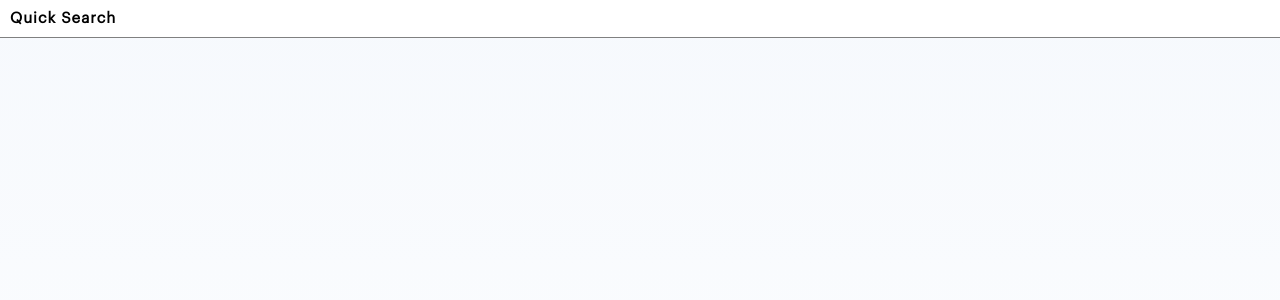
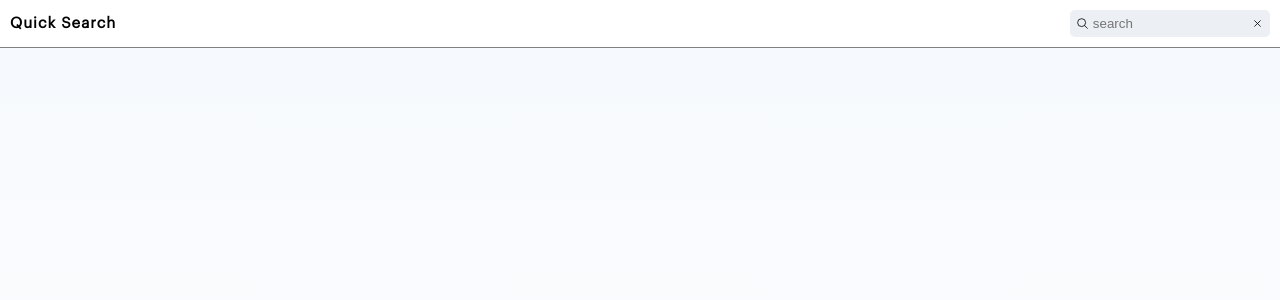
Before and after one commit to Andreasmalleus/quick-search, a Next.js app: page / in a window 1280 px wide. Shown: the top 300 px of the page. Built offline with nearby package versions, Linux system fonts and the light colour scheme.

Commit message:
added to navbar

```diff
--- a/components/NavBar.tsx
+++ b/components/NavBar.tsx
@@ -1,9 +1,11 @@
+import { SearchBar } from "./SearchBar";
 import styled from "styled-components";
 
 export const NavBar = (): JSX.Element => {
   return (
     <Nav>
       <Title>Quick Search</Title>
+      <SearchBar />
     </Nav>
   );
 };
```
